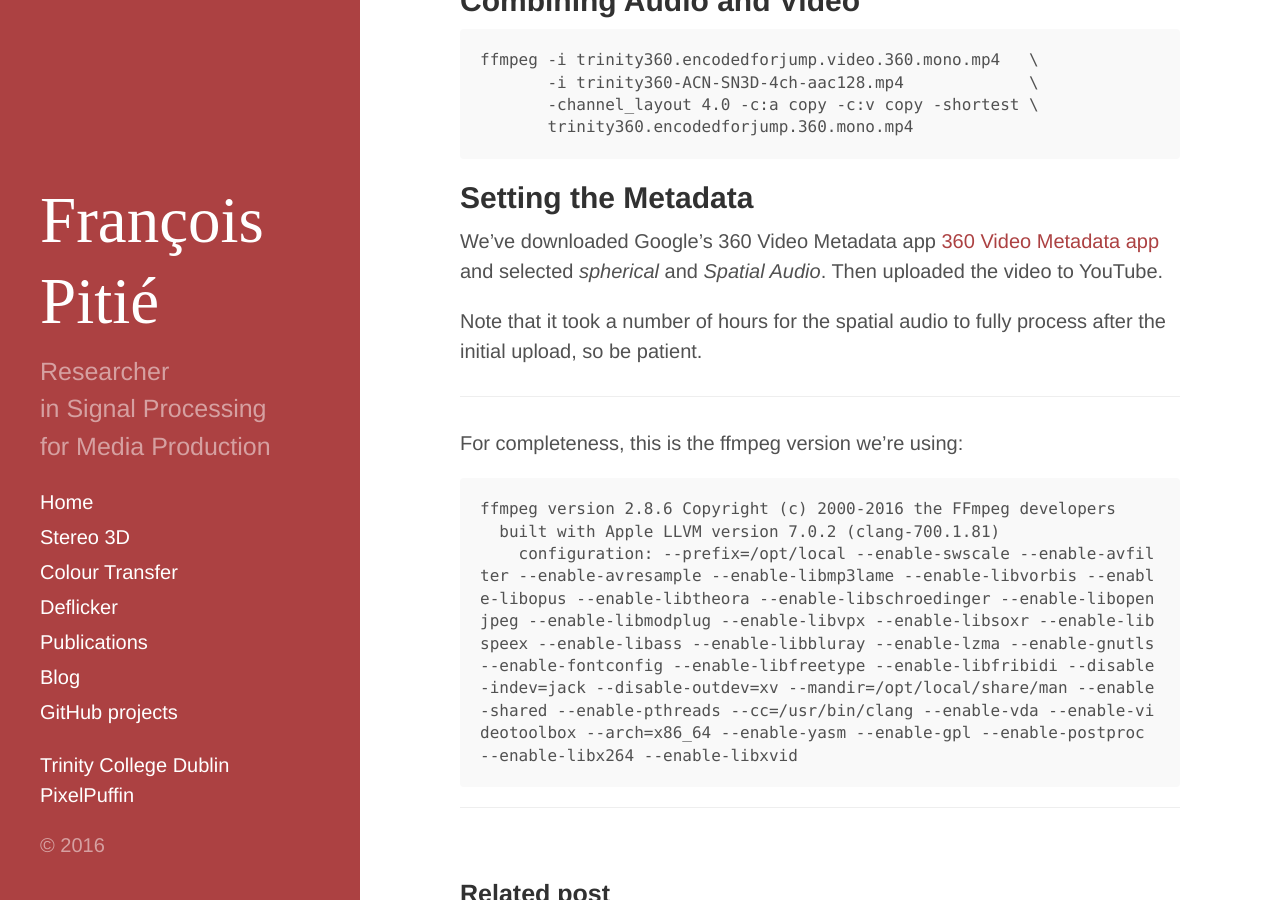
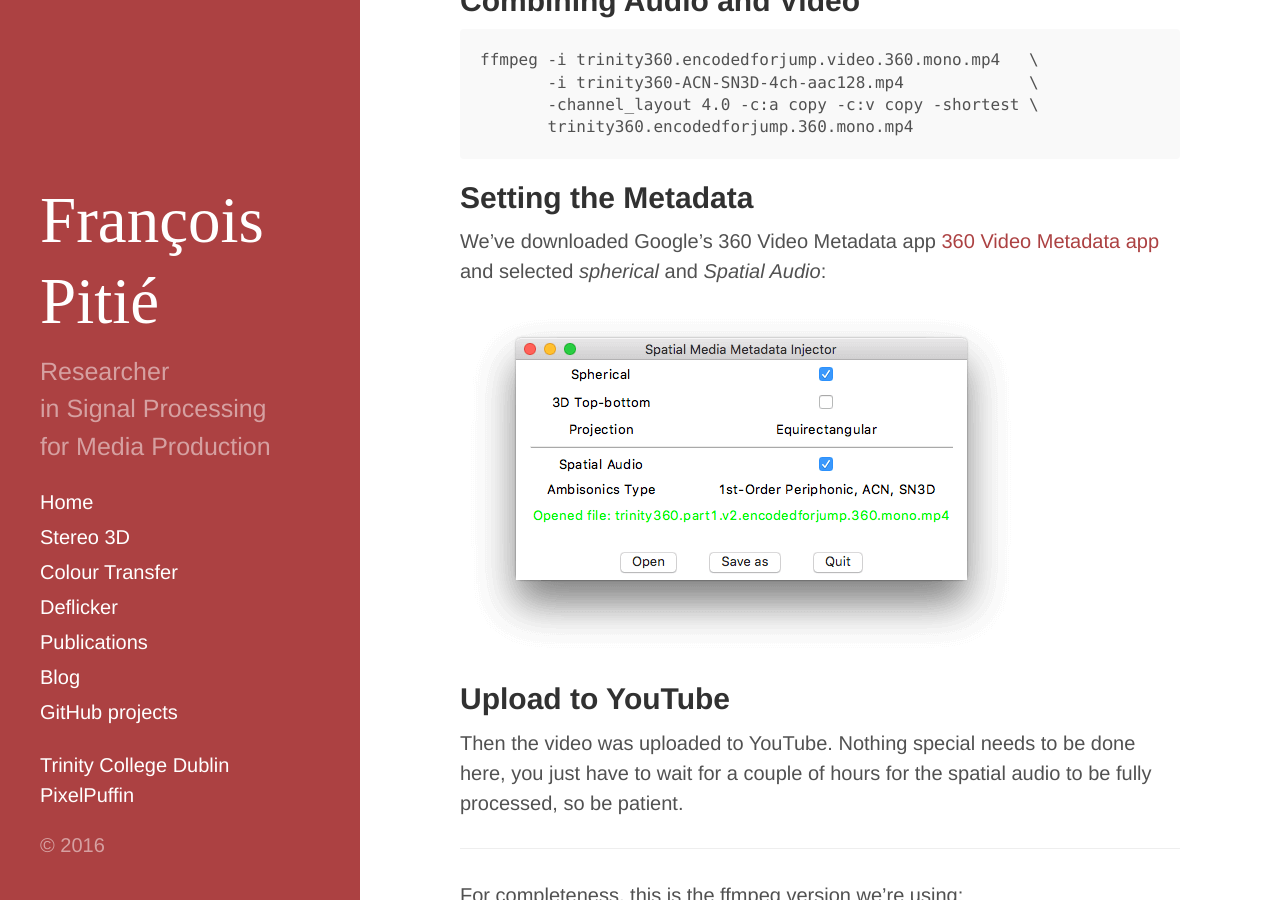
Before and after one commit to frcs/frcs.github.io, a Jekyll site: the page built from _posts/2016-05-05-360-audio-youtube-upload.md, in a window 1280 px wide and 900 px high, scrolled down 1491 px. Built offline with Jekyll 4.4.1, drawn with Linux system fonts in a browser that asks for light colours; nearby versions of some CDN libraries.

Commit message:
added screenshot for metadata injector

```diff
--- a/_posts/2016-05-05-360-audio-youtube-upload.md
+++ b/_posts/2016-05-05-360-audio-youtube-upload.md
@@ -55,9 +55,13 @@ ffmpeg -i trinity360.encodedforjump.video.360.mono.mp4   \
 
 ## Setting the Metadata
 
-We've downloaded Google's 360 Video Metadata app [360 Video Metadata app](https://github.com/google/spatial-media/releases) and selected  *spherical* and  *Spatial Audio*. Then uploaded the video to YouTube.
+We've downloaded Google's 360 Video Metadata app [360 Video Metadata app](https://github.com/google/spatial-media/releases) and selected  *spherical* and  *Spatial Audio*:
 
-Note that it took a number of hours for the spatial audio to fully process after the initial upload, so be patient.
+![My helpful screenshot](/images/spatial-media-metadata-injector.png)
+
+## Upload to YouTube
+
+Then the video was uploaded to YouTube. Nothing special needs to be done here, you just have to wait for a couple of hours for the spatial audio to be fully processed, so be patient.
 
 ----
 
```
Also changed, not shown: other parts of _posts/2016-05-05-360-audio-youtube-upload.md (+1 -1 lines), images/spatial-media-metadata-injector.png (added).
